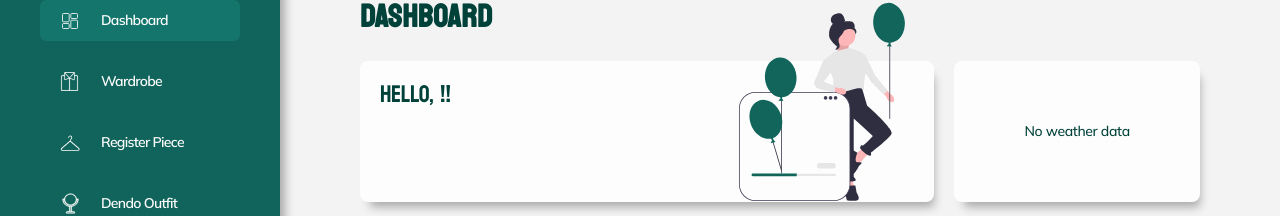
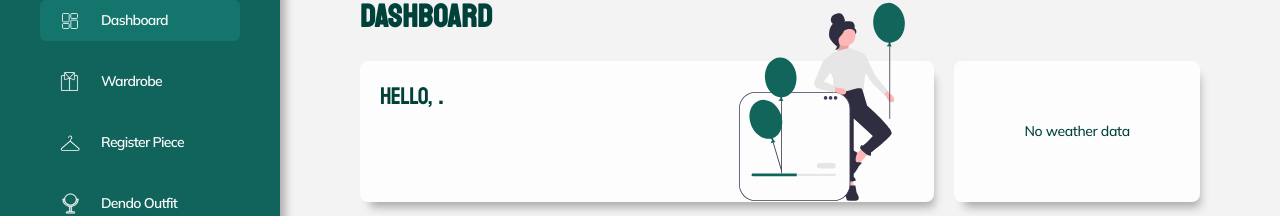
Before and after one commit to boooocchi/Hang_in_There, a Next.js app: page / in a window 1280 px wide. Shown: the part 127-343 px from the top of the page. Built offline with nearby package versions, Linux system fonts and the light colour scheme; no server answers; sample sign-in values are in the browser's storage; what @radix-ui/themes would draw is missing.

Commit message:
adjusted dashboard card design

```diff
--- a/src/features/weather/components/WeatherBox.tsx
+++ b/src/features/weather/components/WeatherBox.tsx
@@ -5,10 +5,10 @@ import { WeatherData } from '../types/weatherType';
 
 const WeatherBox = ({ weatherData }: WeatherData) => {
   return (
-    <div className="w-full h-full shadow-[5px_10px_10px_-5px_rgba(0,0,0,0.3)] rounded-lg flex items-center justify-center bg-gray py-md max-xs:pl-md max-xs:pr-sm">
+    <div className="w-full h-full shadow-[5px_10px_10px_-5px_rgba(0,0,0,0.3)] rounded-lg flex items-center justify-center bg-gray py-md max-xs:px-sm">
       {weatherData ? (
         <div className="flex flex-col gap-sm xs:flex-row  items-center justify-center xs:items-start w-full">
-          <div className="xs:w-1/3 w-full flex xs:flex-col gap-xs xs:gap-xs justify-center items-center text-xl ">
+          <div className="xs:w-1/3 w-full flex xs:flex-col gap-sm xs:gap-xs justify-center items-center text-xl ">
             <div className="xs:h-[50px] flex items-center justify-center  max-xs:w-1/2">
               <WeatherIcon description={weatherData.weatherDescription} />
             </div>
@@ -17,7 +17,7 @@ const WeatherBox = ({ weatherData }: WeatherData) => {
             </span>
           </div>
           <div className="xs:w-1/3 w-full flex xs:flex-col h-full gap-xs items-center justify-center">
-            <div className="xs:text-2xl text-xl font-boldest ml-2 xs:h-[50px] max-xs:w-1/2 flex items-center justify-center leading-[1.3]">
+            <div className="xs:text-2xl text-xl ml-1 font-boldest xs:h-[50px] max-xs:w-1/2 flex items-center justify-center leading-[1.3]">
               {weatherData.currentTemp}
               <span className="xs:text-base text-sm">°C</span>
             </div>
--- a/src/pages/index.tsx
+++ b/src/pages/index.tsx
@@ -53,8 +53,9 @@ export default function Home({ weatherData }: WeatherData) {
       <section className="flex flex-col h-full w-full gap-md">
         <div className="h-[25%] max-xs:h-[150px] flex xs:gap-md gap-sm font-bold">
           <div className="h-full py-md px-md xs:w-[70%] w-1/2 relative  bg-gray rounded-lg shadow-[5px_10px_10px_-5px_rgba(0,0,0,0.3)]">
-            <div className="xs:text-2xl text-xl font-boldest leading-[1]">
-              <span className={`${titleFont.className}`}>Hello,</span> {userName}!!
+            <div className="xs:text-2xl text-xl font-boldest leading-[1.2] tracking-tight">
+              <span className={`${titleFont.className} max-xs:text-base`}>Hello,</span> <br className="xs:hidden" />{' '}
+              {userName}.
             </div>
             <DashboardHeroIcon style="absolute xs:right-5 right-1 bottom-0 xs:h-[200px] xs:w-[200px] h-[80px] w-[80px]" />
           </div>
```
